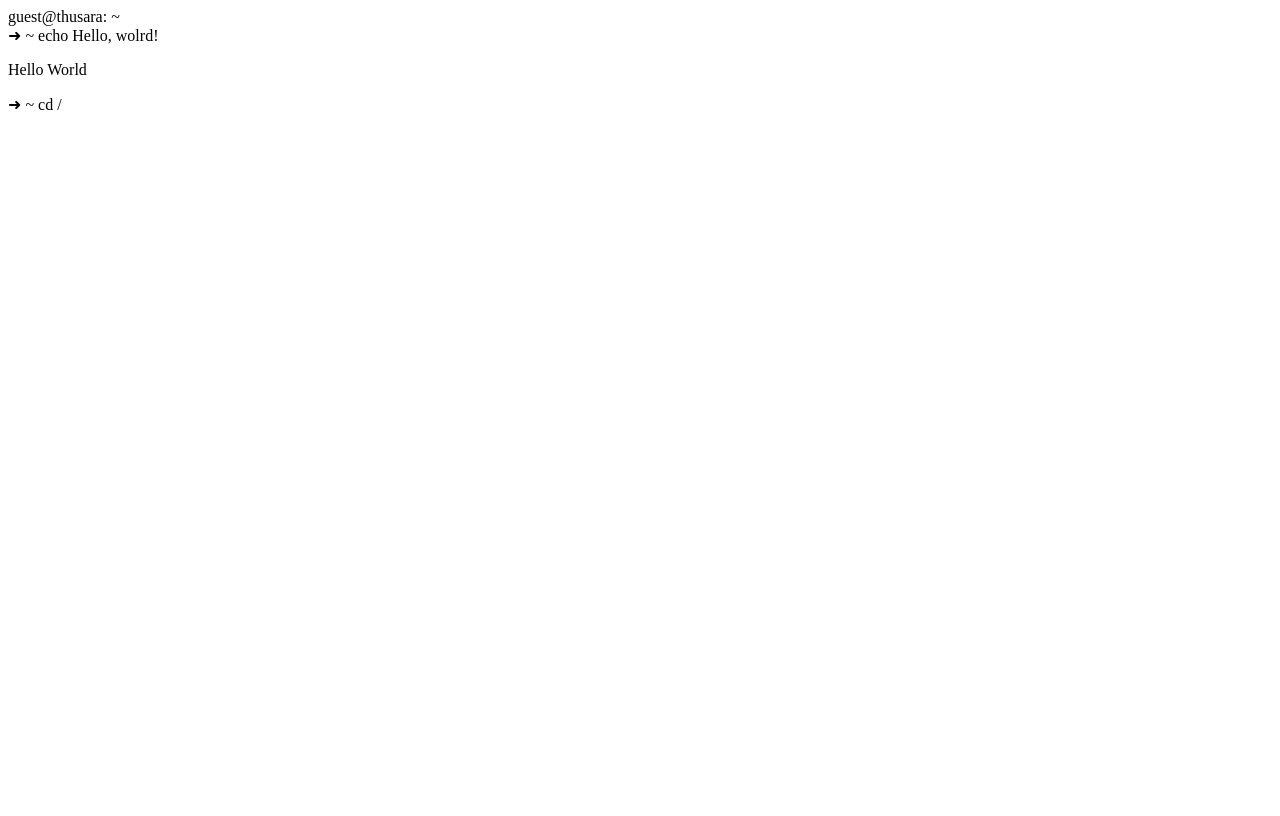
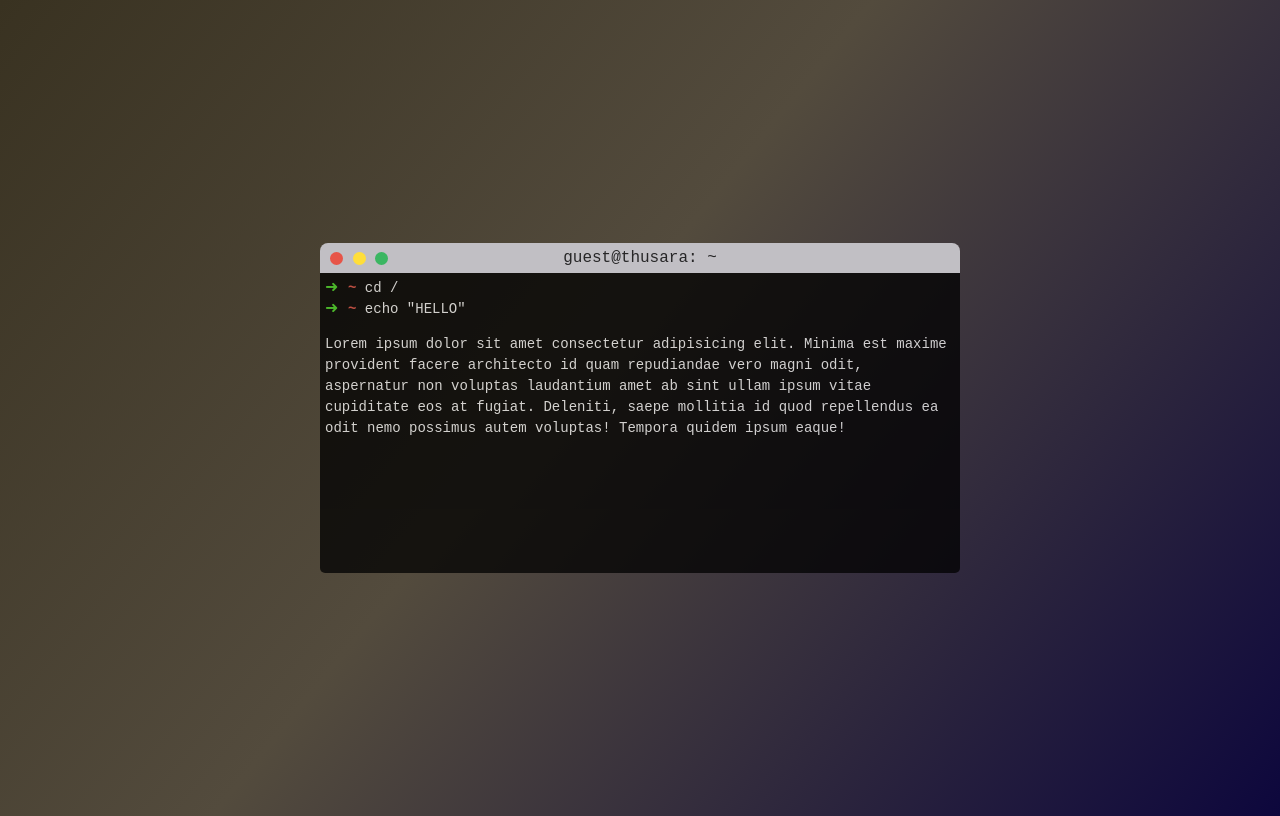
Before and after one commit to thusarasenanayake/personal-website-v1, a website: page index.html in a window 1280 px wide. Drawn offline with Linux system fonts and the light colour scheme.

Commit message:
basic structure created

```diff
--- a/index.html
+++ b/index.html
@@ -7,6 +7,8 @@
     <meta http-equiv="X-UA-Compatible" content="IE=edge">
     <meta name="viewport" content="width=device-width, initial-scale=1.0">
     <title>Hello there!</title>
+
+    <link rel="stylesheet" href="./public/assets/css/index.css">
 </head>
 
 <body>
@@ -22,14 +24,21 @@
             </div>
             <div class="terminal">
                 <div class="command">
-                    <span>➜ ~ </span><span class="user-input">echo Hello, wolrd!</span>
+                    <span class="arrow">➜ </span>
+                    <span class="path">~</span>
+                    </span><span class="user-input">cd /</span>
                     <div class="output">
-                        <p>Hello World</p>
                     </div>
                 </div>
                 <div class="command">
-                    <span>➜ ~ </span><span class="user-input">cd /</span>
+                    <span class="arrow">➜ </span>
+                    <span class="path">~</span>
+                    </span><span class="user-input">echo "HELLO"</span>
                     <div class="output">
+                        <p>Lorem ipsum dolor sit amet consectetur adipisicing elit. Minima est maxime provident facere
+                            architecto id quam repudiandae vero magni odit, aspernatur non voluptas laudantium amet ab
+                            sint ullam ipsum vitae cupiditate eos at fugiat. Deleniti, saepe mollitia id quod
+                            repellendus ea odit nemo possimus autem voluptas! Tempora quidem ipsum eaque!</p>
                     </div>
                 </div>
             </div>
--- /dev/null
+++ b/public/assets/css/index.css
@@ -0,0 +1,102 @@
+html,
+body {
+  overflow: hidden;
+  font-family: 'Courier New', Courier, monospace;
+}
+
+body {
+  background: rgb(13, 7, 61);
+  background: -moz-linear-gradient(
+    309deg,
+    rgba(13, 7, 61, 1) 0%,
+    rgba(83, 75, 61, 1) 55%,
+    rgba(57, 50, 33, 1) 100%
+  );
+  background: -webkit-linear-gradient(
+    309deg,
+    rgba(13, 7, 61, 1) 0%,
+    rgba(83, 75, 61, 1) 55%,
+    rgba(57, 50, 33, 1) 100%
+  );
+  background: linear-gradient(
+    309deg,
+    rgba(13, 7, 61, 1) 0%,
+    rgba(83, 75, 61, 1) 55%,
+    rgba(57, 50, 33, 1) 100%
+  );
+  filter: progid:DXImageTransform.Microsoft.gradient(startColorstr="#0d073d",endColorstr="#393221",GradientType=1);
+}
+
+* {
+  box-sizing: border-box;
+}
+
+.container {
+  height: 100vh;
+  display: flex;
+  align-items: center;
+  justify-content: space-around;
+}
+
+.workspace {
+  width: 640px;
+}
+
+/*  workspace  > title-bar */
+
+.workspace .title-bar {
+  height: 30px;
+  border-radius: 8px 8px 0 0;
+  padding-top: 6px;
+  color: rgba(0, 0, 0, 0.8);
+  background: #c1bfc4;
+  font-size: 16px;
+  text-align: center;
+}
+
+.workspace .button-set {
+  height: 13px;
+  position: absolute;
+  padding: 3px 0 0 10px;
+}
+.workspace .button {
+  width: 13px;
+  height: 13px;
+  display: inline-block;
+  border-radius: 8px;
+  cursor: pointer;
+}
+.close {
+  background: #e75448;
+}
+.minimize {
+  background: #ffde39;
+}
+.maximize {
+  background: #3bb662;
+}
+
+/*  workspace  > terminal */
+
+.workspace .terminal {
+  color: white;
+  padding: 5px;
+  background-color: black;
+  opacity: 0.75;
+  height: 300px;
+  font-family: monospace, Courier;
+  font-weight: 200;
+  font-size: 14px;
+  overflow-y: auto;
+  border-bottom-left-radius: 5px;
+  border-bottom-right-radius: 5px;
+  line-height: 1.5em;
+}
+.arrow {
+  color: #4cdd28;
+  font-size: 16px;
+}
+.path {
+  color: #e75448;
+  font-weight: 800;
+}
```
